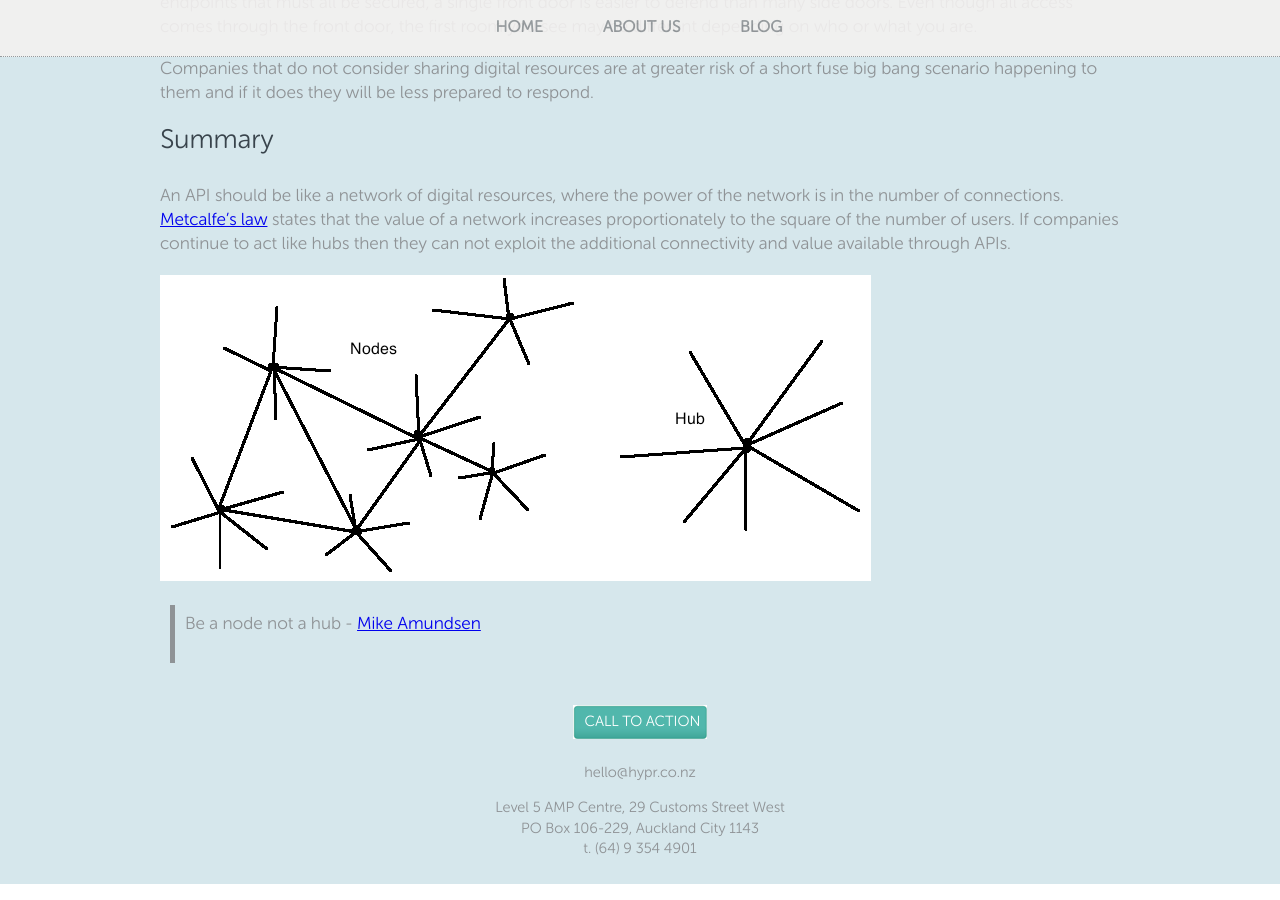
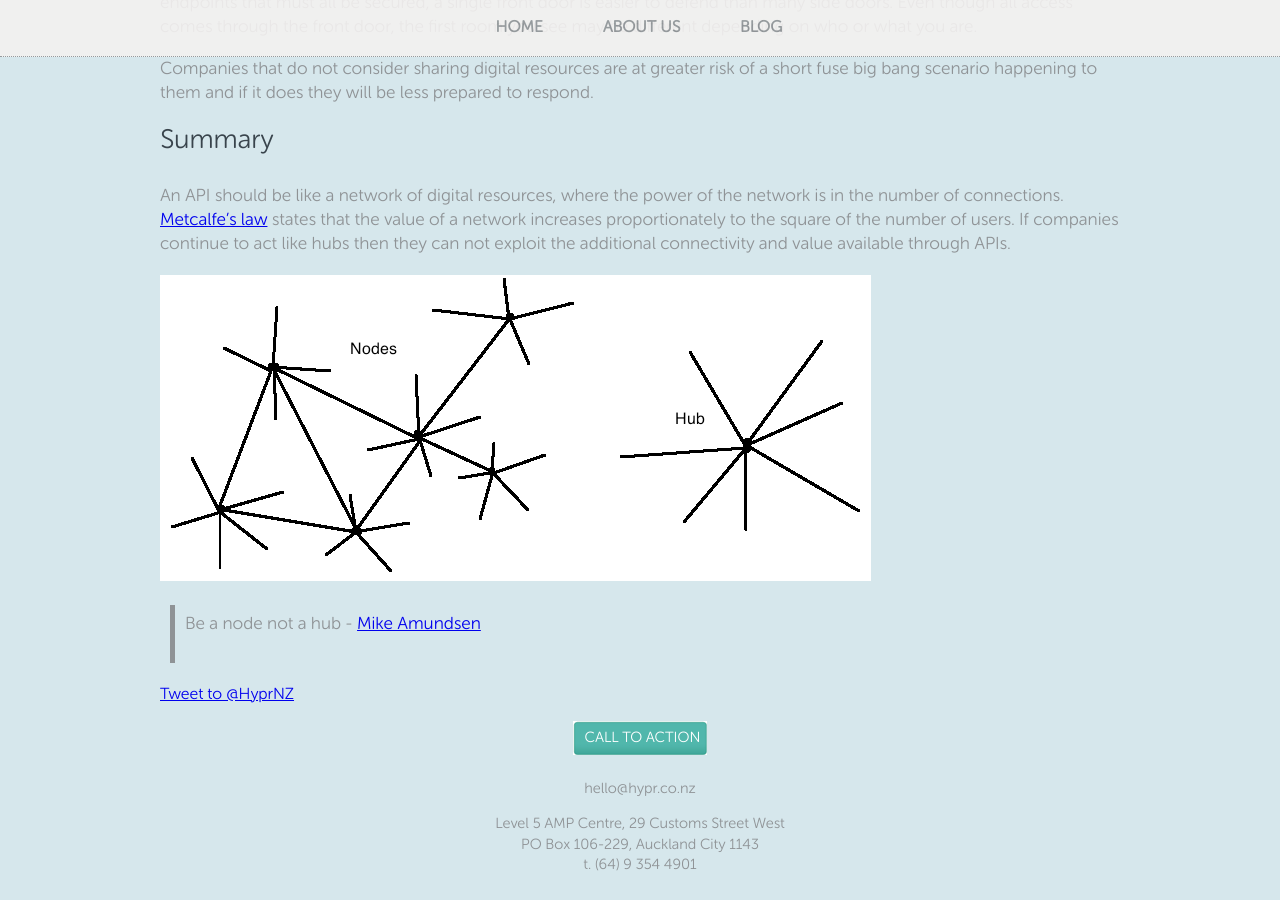
Before and after one commit to hyprnz/hyprnz.github.io, a Jekyll site: the page built from _posts/2015-03-17-why-api-first-strategy.md, in a window 1280 px wide and 900 px high, scrolled down 2993 px. Built offline with Jekyll 4.4.1, drawn with Linux system fonts in a browser that asks for light colours; some web fonts are replaced; comment, search, counter and statistics services are not loaded.

Commit message:
Added twitter button

```diff
--- a/_layouts/post.html
+++ b/_layouts/post.html
@@ -26,6 +26,11 @@
 
             {{ content }}
 
+            <div>
+                <a href="https://twitter.com/intent/tweet?screen_name=HyprNZ&text=hypr.nz{{page.url}}" class="twitter-mention-button" data-size="large" data-related="HyprNZ">Tweet to @HyprNZ</a>
+                <script>!function(d,s,id){var js,fjs=d.getElementsByTagName(s)[0],p=/^http:/.test(d.location)?'http':'https';if(!d.getElementById(id)){js=d.createElement(s);js.id=id;js.src=p+'://platform.twitter.com/widgets.js';fjs.parentNode.insertBefore(js,fjs);}}(document, 'script', 'twitter-wjs');</script>
+            </div>
+
         </div>
 
         {% include footer.html %}
```
